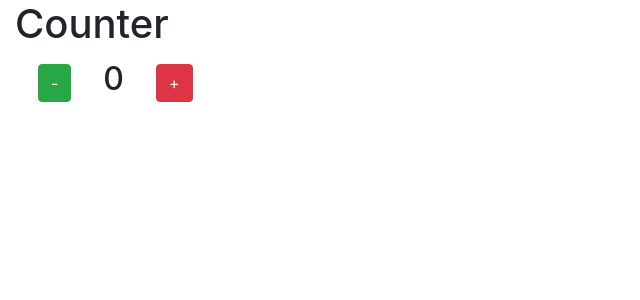
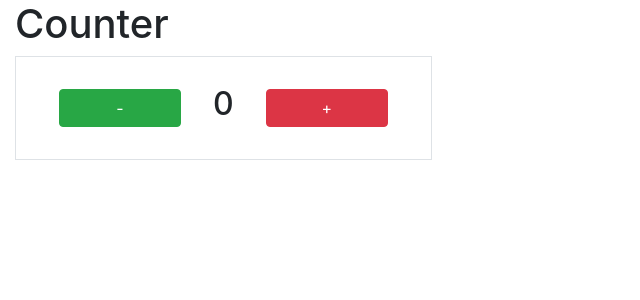
Before and after one commit to Shane99dt/counter, a React (Create React App) app: page / in a window 1280 px wide. Shown: the top 300 px of the page, without its empty margins (0-640 px from the left). Built offline with nearby package versions, Linux system fonts and the light colour scheme.

Commit message:
simple bootstrap

```diff
--- a/src/components/Counter.js
+++ b/src/components/Counter.js
@@ -5,16 +5,11 @@ class Counter extends React.Component {
     return (
       <div>
         <h1>Counter</h1>
-        <div className='d-flex flex-row col-4 align-items-center'>
-          <button onClick={this.props.substract} className='btn btn-success m-2' >-</button>
+        <div className='d-flex flex-row col-4 align-items-center border justify-content-center p-4'>
+          <button onClick={this.props.substract} className='btn btn-success m-2 col-4' >-</button>
           <h2 className='mx-4' >{this.props.count}</h2>
-          <button className='btn btn-danger m-2' onClick={this.props.increment}>+</button>
+          <button className='btn btn-danger m-2 col-4' onClick={this.props.increment}>+</button>
         </div>
-        {/* <div className='d-flex flex-row col-4 align-items-center'>
-          <button onClick={this.handleClickDown} className='btn btn-success m-2' >-</button>
-          <h2 className='mx-4' >{this.state.count}</h2>
-          <button className='btn btn-danger m-2' onClick={this.handleClickUp}>+</button>
-        </div> */}
       </div>
     )
   }
```
